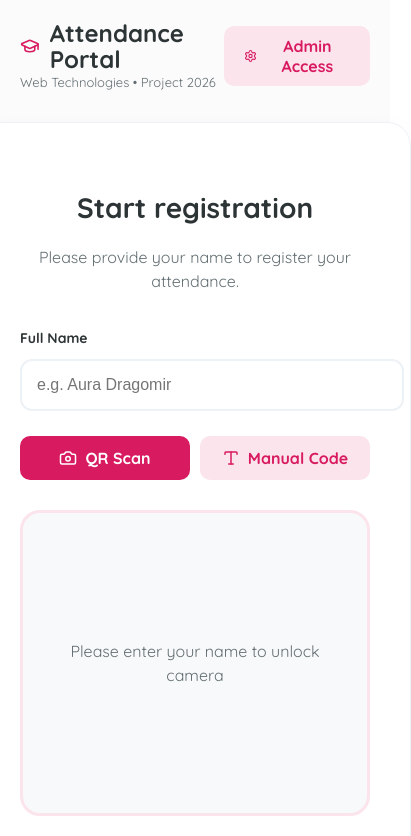
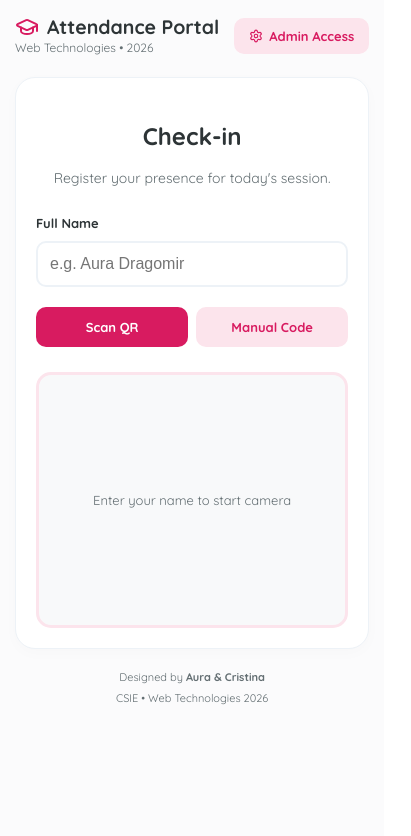
Before and after one commit to Auraelena1/webtech-project-aura-cris-2026, a React (Vite) app in the folder Frontend/: page / in a window 390 px wide. Shown: the top 836 px of the page, 411 px wide, since content can reach past the window. Built offline with nearby package versions, Linux system fonts and the light colour scheme.

Commit message:
modificari pentru responsive

```diff
--- a/Frontend/src/App.jsx
+++ b/Frontend/src/App.jsx
@@ -9,8 +9,8 @@ import { QRCodeSVG } from 'qrcode.react'
 import * as XLSX from 'xlsx'
 
 /**
- * Attendance Management Application - Web Technologies Project 2026
- * Developed by: Dragomir Aura & Lapusneanu Cristina
+ * Attendance Management Application - Responsive Edition
+ * Developed by: Dragomir Aura & Cristina Lapusneanu
  */
 function App() {
   const [role, setRole] = useState('student')
@@ -21,11 +21,10 @@ function App() {
   const [eventData, setEventData] = useState(null)
   const [attendanceList, setAttendanceList] = useState([])
   const [loading, setLoading] = useState(false)
-  const [advice, setAdvice] = useState('') // Stocăm sfatul de la API-ul extern
+  const [advice, setAdvice] = useState('')
 
   const API_URL = 'https://webtech-project-aura-cris-2026.onrender.com';
 
-  // Logic for QR Scanner initialization
   useEffect(() => {
     let scanner;
     if (role === 'student' && activeTab === 'scan' && name.trim().length > 2) {
@@ -35,7 +34,6 @@ function App() {
     return () => { if (scanner) scanner.clear().catch(() => {}); };
   }, [role, activeTab, name.length > 2]);
 
-  // Real-time updates for the organizer (polling every 3 seconds)
   useEffect(() => {
     let interval;
     if (role === 'organizer' && eventData) {
@@ -56,8 +54,8 @@ function App() {
         participantName: name,
         code: codeToSend
       });
-      setMessage({ type: 'success', text: 'Attendance recorded successfully!' });
-      setAdvice(res.data.advice); // Salvăm sfatul primit din API-ul extern
+      setMessage({ type: 'success', text: 'Attendance recorded!' });
+      setAdvice(res.data.advice);
     } catch (err) {
       setMessage({ type: 'error', text: err.response?.data?.message || 'Check-in failed.' });
     } finally { setLoading(false); }
@@ -68,34 +66,32 @@ function App() {
     try {
       try { await axios.post(`${API_URL}/groups`, { name: "WebTech Class" }); } catch (e) {}
       const res = await axios.post(`${API_URL}/groups/1/events`, {
-        name: "Web Technologies Lab Session",
+        name: "Web Technologies Session",
         startTime: new Date(),
         duration: 120
       });
       const openRes = await axios.patch(`${API_URL}/events/${res.data.id}/status`, { status: 'OPEN' });
       setEventData(openRes.data);
-      setMessage({ type: 'success', text: 'Session is now live!' });
     } catch (err) {
-      setMessage({ type: 'error', text: 'Server connection error.' });
+      setMessage({ type: 'error', text: 'Connection error.' });
     } finally { setLoading(false); }
   }
 
   const exportToExcel = () => {
     const dataToExport = attendanceList.map(item => ({
       Student: item.participantName,
-      Time: new Date(item.checkInTime).toLocaleTimeString(),
-      Date: new Date(item.checkInTime).toLocaleDateString()
+      Time: new Date(item.checkInTime).toLocaleTimeString()
     }));
     const worksheet = XLSX.utils.json_to_sheet(dataToExport);
     const workbook = XLSX.utils.book_new();
     XLSX.utils.book_append_sheet(workbook, worksheet, "Attendance");
-    XLSX.writeFile(workbook, `Attendance_Report_${new Date().toLocaleDateString()}.xlsx`);
+    XLSX.writeFile(workbook, `Report_${new Date().toLocaleDateString()}.xlsx`);
   }
 
   const theme = {
     bg: '#FBFBFC',
     card: '#FFFFFF',
-    primary: '#D81B60', // Deep rose
+    primary: '#D81B60',
     accent: '#FCE4EC',
     text: '#2D3436',
     muted: '#636E72',
@@ -104,124 +100,123 @@ function App() {
 
   return (
     <div style={{
-      minHeight: '100vh', width: '100vw', backgroundColor: theme.bg, color: theme.text,
+      minHeight: '100vh', width: '100%', backgroundColor: theme.bg, color: theme.text,
       fontFamily: "'Quicksand', sans-serif", display: 'flex', flexDirection: 'column',
-      alignItems: 'center', padding: '20px', boxSizing: 'border-box'
+      alignItems: 'center', padding: '15px', boxSizing: 'border-box'
     }}>
 
-      {/* PROFESSIONAL HEADER */}
-      <div style={{ width: '100%', maxWidth: '1000px', display: 'flex', justifyContent: 'space-between', alignItems: 'center', marginBottom: '30px' }}>
-        <div>
-          <h1 style={{ margin: 0, fontSize: '24px', fontWeight: '800', display: 'flex', alignItems: 'center', gap: '10px' }}>
+      {/* HEADER - Responsive Layout */}
+      <div style={{
+        width: '100%', maxWidth: '1000px', display: 'flex',
+        flexDirection: 'row', justifyContent: 'space-between', alignItems: 'center',
+        marginBottom: '20px', flexWrap: 'wrap', gap: '15px'
+      }}>
+        <div style={{ flex: '1 1 auto' }}>
+          <h1 style={{ margin: 0, fontSize: 'clamp(18px, 5vw, 24px)', fontWeight: '800', display: 'flex', alignItems: 'center', gap: '8px' }}>
             <GraduationCap color={theme.primary} /> Attendance Portal
           </h1>
-          <p style={{ margin: 0, fontSize: '13px', color: theme.muted }}>Web Technologies • Project 2026</p>
+          <p style={{ margin: 0, fontSize: '12px', color: theme.muted }}>Web Technologies • 2026</p>
         </div>
         <button
           onClick={() => setRole(role === 'student' ? 'organizer' : 'student')}
           style={{
             backgroundColor: theme.accent, color: theme.primary, border: 'none',
-            padding: '10px 20px', borderRadius: '10px', cursor: 'pointer', fontWeight: '700',
-            display: 'flex', alignItems: 'center', gap: '8px'
+            padding: '10px 15px', borderRadius: '10px', cursor: 'pointer', fontWeight: '700',
+            display: 'flex', alignItems: 'center', gap: '6px', fontSize: '13px'
           }}
         >
-          {role === 'student' ? <Settings size={16}/> : <User size={16}/>}
+          {role === 'student' ? <Settings size={14}/> : <User size={14}/>}
           {role === 'student' ? 'Admin Access' : 'Student Mode'}
         </button>
       </div>
 
       <main style={{
-        width: '100%', maxWidth: '1000px', backgroundColor: theme.card, borderRadius: '24px',
-        padding: '40px', border: `1px solid ${theme.border}`, boxShadow: '0 4px 20px rgba(0,0,0,0.03)'
+        width: '100%', maxWidth: '1000px', backgroundColor: theme.card, borderRadius: '20px',
+        padding: window.innerWidth < 600 ? '20px' : '40px',
+        border: `1px solid ${theme.border}`, boxShadow: '0 4px 15px rgba(0,0,0,0.02)',
+        boxSizing: 'border-box'
       }}>
 
         {role === 'student' ? (
-          <div style={{ maxWidth: '450px', margin: '0 auto' }}>
-            <h2 style={{ textAlign: 'center', fontSize: '28px', marginBottom: '10px' }}>Start registration</h2>
-            <p style={{ textAlign: 'center', color: theme.muted, marginBottom: '35px' }}>Please provide your name to register your attendance.</p>
+          <div style={{ width: '100%', maxWidth: '450px', margin: '0 auto' }}>
+            <h2 style={{ textAlign: 'center', fontSize: '24px', marginBottom: '8px' }}>Check-in</h2>
+            <p style={{ textAlign: 'center', color: theme.muted, marginBottom: '25px', fontSize: '14px' }}>Register your presence for today's session.</p>
 
-            <div style={{ marginBottom: '25px' }}>
-              <label style={{ display: 'block', fontWeight: '700', marginBottom: '10px', fontSize: '14px' }}>Full Name</label>
+            <div style={{ marginBottom: '20px' }}>
+              <label style={{ display: 'block', fontWeight: '700', marginBottom: '8px', fontSize: '13px' }}>Full Name</label>
               <input
-                style={{ width: '100%', padding: '15px', borderRadius: '12px', border: `2px solid ${theme.border}`, fontSize: '16px', outline: 'none', transition: '0.3s' }}
+                style={{ width: '100%', padding: '12px', borderRadius: '10px', border: `2px solid ${theme.border}`, fontSize: '16px', boxSizing: 'border-box' }}
                 value={name} onChange={(e) => setName(e.target.value)}
                 placeholder="e.g. Aura Dragomir"
               />
             </div>
 
-            <div style={{ display: 'flex', gap: '10px', marginBottom: '30px' }}>
-              <button onClick={() => setActiveTab('scan')} style={{ flex: 1, padding: '12px', borderRadius: '10px', border: 'none', backgroundColor: activeTab === 'scan' ? theme.primary : theme.accent, color: activeTab === 'scan' ? 'white' : theme.primary, fontWeight: '700', cursor: 'pointer', display: 'flex', alignItems: 'center', justifyContent: 'center', gap: '8px' }}>
-                <Camera size={18}/> QR Scan
-              </button>
-              <button onClick={() => setActiveTab('manual')} style={{ flex: 1, padding: '12px', borderRadius: '10px', border: 'none', backgroundColor: activeTab === 'manual' ? theme.primary : theme.accent, color: activeTab === 'manual' ? 'white' : theme.primary, fontWeight: '700', cursor: 'pointer', display: 'flex', alignItems: 'center', justifyContent: 'center', gap: '8px' }}>
-                <Type size={18}/> Manual Code
-              </button>
+            <div style={{ display: 'flex', gap: '8px', marginBottom: '25px' }}>
+              <button onClick={() => setActiveTab('scan')} style={{ flex: 1, padding: '12px', borderRadius: '10px', border: 'none', backgroundColor: activeTab === 'scan' ? theme.primary : theme.accent, color: activeTab === 'scan' ? 'white' : theme.primary, fontWeight: '700', fontSize: '13px', cursor: 'pointer' }}>Scan QR</button>
+              <button onClick={() => setActiveTab('manual')} style={{ flex: 1, padding: '12px', borderRadius: '10px', border: 'none', backgroundColor: activeTab === 'manual' ? theme.primary : theme.accent, color: activeTab === 'manual' ? 'white' : theme.primary, fontWeight: '700', fontSize: '13px', cursor: 'pointer' }}>Manual Code</button>
             </div>
 
             {activeTab === 'scan' && (
-              <div style={{ border: `3px solid ${theme.accent}`, borderRadius: '20px', overflow: 'hidden', minHeight: '300px', display: 'flex', alignItems: 'center', justifyContent: 'center', backgroundColor: '#F8F9FA' }}>
-                {name.trim().length > 2 ? <div id="reader" style={{ width: '100%' }}></div> : <p style={{ color: theme.muted, padding: '20px', textAlign: 'center' }}>Please enter your name to unlock camera</p>}
+              <div style={{ border: `3px solid ${theme.accent}`, borderRadius: '15px', overflow: 'hidden', minHeight: '250px', display: 'flex', alignItems: 'center', justifyContent: 'center', backgroundColor: '#F8F9FA' }}>
+                {name.trim().length > 2 ? <div id="reader" style={{ width: '100%' }}></div> : <p style={{ color: theme.muted, textAlign: 'center', fontSize: '13px' }}>Enter your name to start camera</p>}
               </div>
             )}
 
             {activeTab === 'manual' && (
-              <div style={{ display: 'flex', flexDirection: 'column', gap: '15px' }}>
-                <input style={{ width: '100%', padding: '15px', borderRadius: '12px', border: `2px solid ${theme.border}`, fontSize: '20px', textAlign: 'center', letterSpacing: '2px' }} value={code} onChange={(e) => setCode(e.target.value)} placeholder="ENTER CODE" />
-                <button disabled={loading} onClick={() => sendCheckIn(code)} style={{ width: '100%', backgroundColor: theme.primary, color: 'white', border: 'none', padding: '16px', borderRadius: '12px', fontWeight: '700', cursor: 'pointer', opacity: loading ? 0.7 : 1 }}>
-                  {loading ? 'Processing...' : 'Submit Attendance'}
+              <div style={{ display: 'flex', flexDirection: 'column', gap: '12px' }}>
+                <input style={{ width: '100%', padding: '12px', borderRadius: '10px', border: `2px solid ${theme.border}`, fontSize: '18px', textAlign: 'center', boxSizing: 'border-box' }} value={code} onChange={(e) => setCode(e.target.value)} placeholder="6-DIGIT CODE" />
+                <button disabled={loading} onClick={() => sendCheckIn(code)} style={{ width: '100%', backgroundColor: theme.primary, color: 'white', border: 'none', padding: '14px', borderRadius: '10px', fontWeight: '700', cursor: 'pointer' }}>
+                  {loading ? 'Submitting...' : 'Submit'}
                 </button>
               </div>
             )}
           </div>
         ) : (
-          <div style={{ display: 'grid', gridTemplateColumns: eventData ? '1fr 1.2fr' : '1fr', gap: '50px' }}>
-            <div style={{ textAlign: 'center', borderRight: eventData ? `1px solid ${theme.border}` : 'none', paddingRight: eventData ? '40px' : '0' }}>
-              <h2 style={{ fontSize: '24px', marginBottom: '30px', textAlign: 'left' }}>Session Control</h2>
+          <div style={{
+            display: 'flex',
+            flexDirection: window.innerWidth < 850 ? 'column' : 'row',
+            gap: '30px'
+          }}>
+            <div style={{ flex: '1', textAlign: 'center', minWidth: '0' }}>
+              <h2 style={{ fontSize: '20px', marginBottom: '20px', textAlign: 'left' }}>Session Control</h2>
               {!eventData ? (
-                <div style={{ padding: '60px 20px', backgroundColor: theme.bg, borderRadius: '20px', border: `2px dashed ${theme.border}` }}>
-                  <button onClick={createEvent} style={{ backgroundColor: theme.primary, color: 'white', border: 'none', padding: '18px 36px', borderRadius: '15px', fontWeight: '700', cursor: 'pointer', fontSize: '16px' }}>
-                    Start New Session
-                  </button>
-                  <p style={{ marginTop: '15px', color: theme.muted }}>This will generate a unique QR code for students.</p>
+                <div style={{ padding: '40px 10px', backgroundColor: theme.bg, borderRadius: '15px', border: `2px dashed ${theme.border}` }}>
+                  <button onClick={createEvent} style={{ backgroundColor: theme.primary, color: 'white', border: 'none', padding: '15px 25px', borderRadius: '12px', fontWeight: '700', cursor: 'pointer' }}>Start Session</button>
                 </div>
               ) : (
-                <div style={{ padding: '20px' }}>
-                  <QRCodeSVG value={eventData.accessCode} size={250} fgColor={theme.primary} />
-                  <div style={{ marginTop: '25px' }}>
-                    <p style={{ margin: 0, fontSize: '12px', color: theme.muted, fontWeight: '700' }}>ACCESS CODE</p>
-                    <h3 style={{ fontSize: '40px', margin: '5px 0', color: theme.primary, letterSpacing: '5px' }}>{eventData.accessCode}</h3>
+                <div style={{ padding: '10px' }}>
+                  <div style={{ maxWidth: '250px', margin: '0 auto' }}>
+                    <QRCodeSVG value={eventData.accessCode} size={window.innerWidth < 350 ? 180 : 220} fgColor={theme.primary} style={{ width: '100%', height: 'auto' }} />
+                  </div>
+                  <div style={{ marginTop: '15px' }}>
+                    <p style={{ margin: 0, fontSize: '11px', fontWeight: '700', color: theme.muted }}>CODE: <span style={{ color: theme.primary, fontSize: '24px' }}>{eventData.accessCode}</span></p>
                   </div>
                 </div>
               )}
             </div>
 
             {eventData && (
-              <div>
-                <div style={{ display: 'flex', justifyContent: 'space-between', alignItems: 'center', marginBottom: '25px' }}>
-                  <h3 style={{ margin: 0 }}>Registered Students ({attendanceList.length})</h3>
-                  <button onClick={exportToExcel} style={{ backgroundColor: '#2D3436', color: 'white', border: 'none', padding: '8px 15px', borderRadius: '8px', cursor: 'pointer', fontSize: '13px', display: 'flex', alignItems: 'center', gap: '6px' }}>
-                    <Download size={14}/> Export XLSX
-                  </button>
+              <div style={{ flex: '1.5', minWidth: '0' }}>
+                <div style={{ display: 'flex', justifyContent: 'space-between', alignItems: 'center', marginBottom: '15px' }}>
+                  <h3 style={{ margin: 0, fontSize: '16px' }}>Participants ({attendanceList.length})</h3>
+                  <button onClick={exportToExcel} style={{ backgroundColor: '#2D3436', color: 'white', border: 'none', padding: '6px 12px', borderRadius: '6px', fontSize: '12px', cursor: 'pointer' }}>XLSX</button>
                 </div>
-                <div style={{ maxHeight: '400px', overflowY: 'auto', border: `1px solid ${theme.border}`, borderRadius: '15px' }}>
-                  <table style={{ width: '100%', borderCollapse: 'collapse' }}>
-                    <thead style={{ backgroundColor: theme.bg, position: 'sticky', top: 0 }}>
+                <div style={{ maxHeight: '300px', overflowY: 'auto', border: `1px solid ${theme.border}`, borderRadius: '10px' }}>
+                  <table style={{ width: '100%', borderCollapse: 'collapse', fontSize: '13px' }}>
+                    <thead style={{ backgroundColor: theme.bg }}>
                       <tr>
-                        <th style={{ textAlign: 'left', padding: '15px', fontSize: '12px', color: theme.muted }}>STUDENT NAME</th>
-                        <th style={{ textAlign: 'right', padding: '15px', fontSize: '12px', color: theme.muted }}>TIMESTAMP</th>
+                        <th style={{ textAlign: 'left', padding: '10px' }}>NAME</th>
+                        <th style={{ textAlign: 'right', padding: '10px' }}>TIME</th>
                       </tr>
                     </thead>
                     <tbody>
                       {attendanceList.length === 0 ? (
-                        <tr><td colSpan="2" style={{ padding: '40px', textAlign: 'center', color: '#B2BEC3' }}>Waiting for the first student...</td></tr>
+                        <tr><td colSpan="2" style={{ padding: '20px', textAlign: 'center', color: theme.muted }}>No one yet...</td></tr>
                       ) : (
                         attendanceList.map((row, i) => (
                           <tr key={i} style={{ borderTop: `1px solid ${theme.border}` }}>
-                            <td style={{ padding: '15px', fontWeight: '600' }}>{row.participantName}</td>
-                            <td style={{ padding: '15px', textAlign: 'right', color: theme.muted, fontSize: '14px' }}>
-                              <Clock size={12} style={{ marginRight: '4px', verticalAlign: 'middle' }} />
-                              {new Date(row.checkInTime).toLocaleTimeString([], { hour: '2-digit', minute: '2-digit' })}
-                            </td>
+                            <td style={{ padding: '10px', fontWeight: '600' }}>{row.participantName}</td>
+                            <td style={{ padding: '10px', textAlign: 'right', color: theme.muted }}>{new Date(row.checkInTime).toLocaleTimeString([], { hour: '2-digit', minute: '2-digit' })}</td>
                           </tr>
                         ))
                       )}
@@ -233,30 +228,30 @@ function App() {
           </div>
         )}
 
-        {/* FEEDBACK MESSAGES & EXTERNAL API ADVICE */}
         {message && (
           <div style={{
-            marginTop: '30px', padding: '20px', borderRadius: '15px',
+            marginTop: '25px', padding: '15px', borderRadius: '12px',
             backgroundColor: message.type === 'success' ? '#F0FFF4' : '#FFF5F5',
             border: `1px solid ${message.type === 'success' ? '#C6F6D5' : '#FED7D7'}`,
-            color: message.type === 'success' ? '#2F855A' : '#C53030'
+            color: message.type === 'success' ? '#2F855A' : '#C53030',
+            fontSize: '14px'
           }}>
-            <div style={{ display: 'flex', alignItems: 'center', gap: '10px', fontWeight: '700', marginBottom: advice ? '10px' : '0' }}>
-              {message.type === 'success' ? <Check size={20}/> : <AlertTriangle size={20}/>}
+            <div style={{ display: 'flex', alignItems: 'center', gap: '8px', fontWeight: '700' }}>
+              {message.type === 'success' ? <Check size={16}/> : <AlertTriangle size={16}/>}
               {message.text}
             </div>
             {message.type === 'success' && advice && (
-              <div style={{ padding: '10px', backgroundColor: 'rgba(255,255,255,0.5)', borderRadius: '10px', fontSize: '14px', fontStyle: 'italic', display: 'flex', gap: '8px' }}>
-                <Sparkles size={16} /> <strong>Daily Advice:</strong> "{advice}"
+              <div style={{ marginTop: '8px', padding: '8px', backgroundColor: 'rgba(255,255,255,0.5)', borderRadius: '8px', fontStyle: 'italic', fontSize: '12px' }}>
+                <Sparkles size={14} style={{ verticalAlign: 'middle', marginRight: '5px' }} /> {advice}
               </div>
             )}
           </div>
         )}
       </main>
 
-      <footer style={{ marginTop: '40px', textAlign: 'center', color: theme.muted, fontSize: '13px' }}>
-        <p style={{ margin: 0 }}>Designed & Developed by <strong>Dragomir Aura & Lapusneanu Cristina</strong></p>
-        <p style={{ margin: '5px 0' }}>Faculty of Cybernetics, Statistics and Economic Informatics • 2026</p>
+      <footer style={{ marginTop: '20px', textAlign: 'center', color: theme.muted, fontSize: '11px' }}>
+        <p style={{ margin: 0 }}>Designed by <strong>Aura & Cristina</strong></p>
+        <p style={{ margin: '4px 0' }}>CSIE • Web Technologies 2026</p>
       </footer>
     </div>
   )
```
